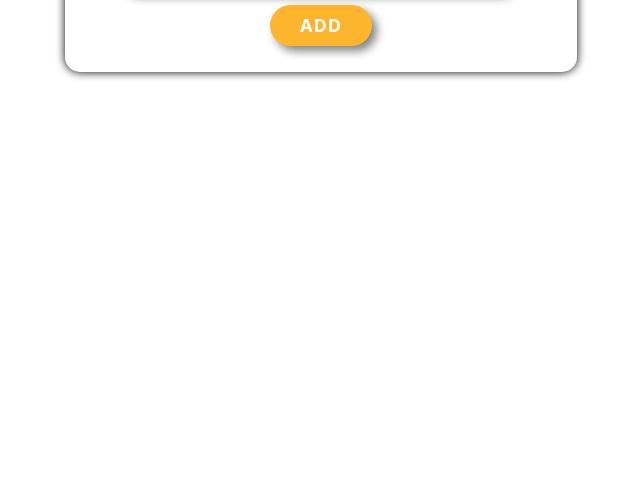
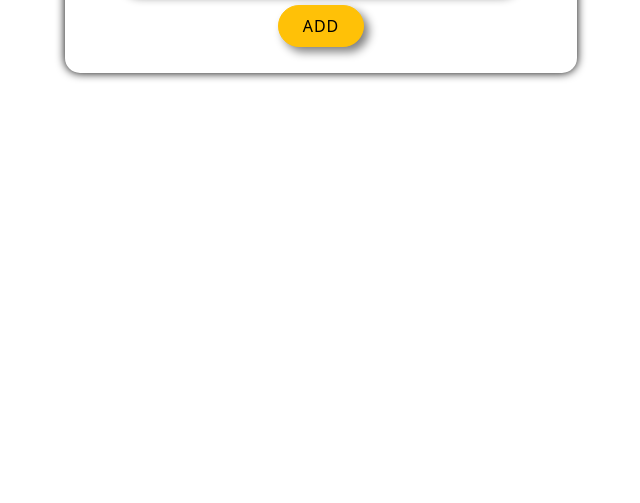
Before and after one commit to pujahalder369/to-do-list, a plain HTML site: page index.html in a window 1280 px wide. Shown: the part 297-800 px from the top of the page, without its empty margins (319-959 px from the left). Drawn offline with nearby package versions, Linux system fonts and the light colour scheme.

Commit message:
update new

```diff
--- a/index.html
+++ b/index.html
@@ -15,7 +15,7 @@
             <div class="in">
                 <p id="paragraph"></p>
                 <input type="text" placeholder="Typing...." id="input" class="my-2 px-3 py-2">
-                <button id="btn" onclick="clickMe()">Add</button>
+                <button type="button" class="btn btn-warning rounded-pill px-4 py-2" id="btn">add</button>
             </div>
             <div class="out">
                 <ul id="lists">
```
